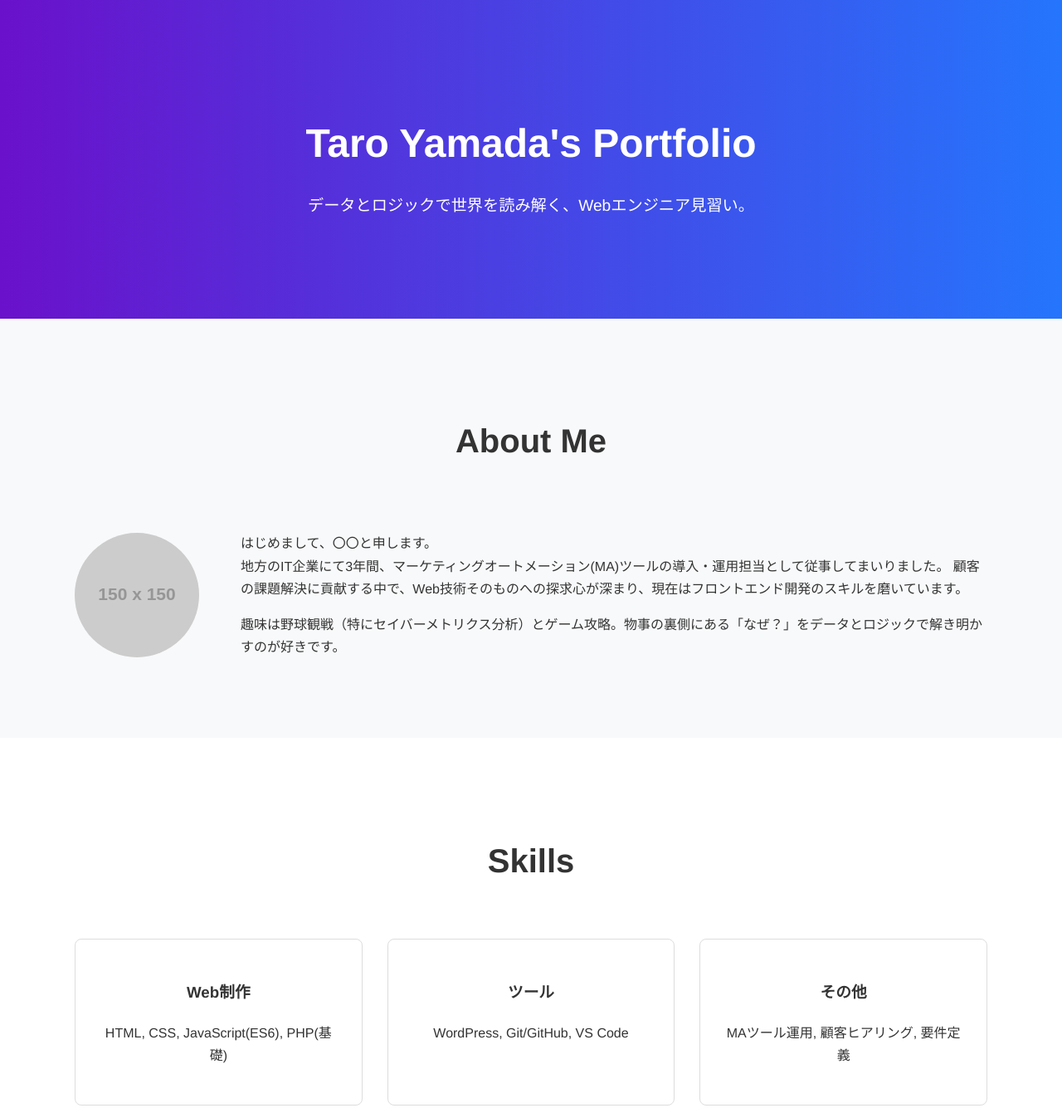
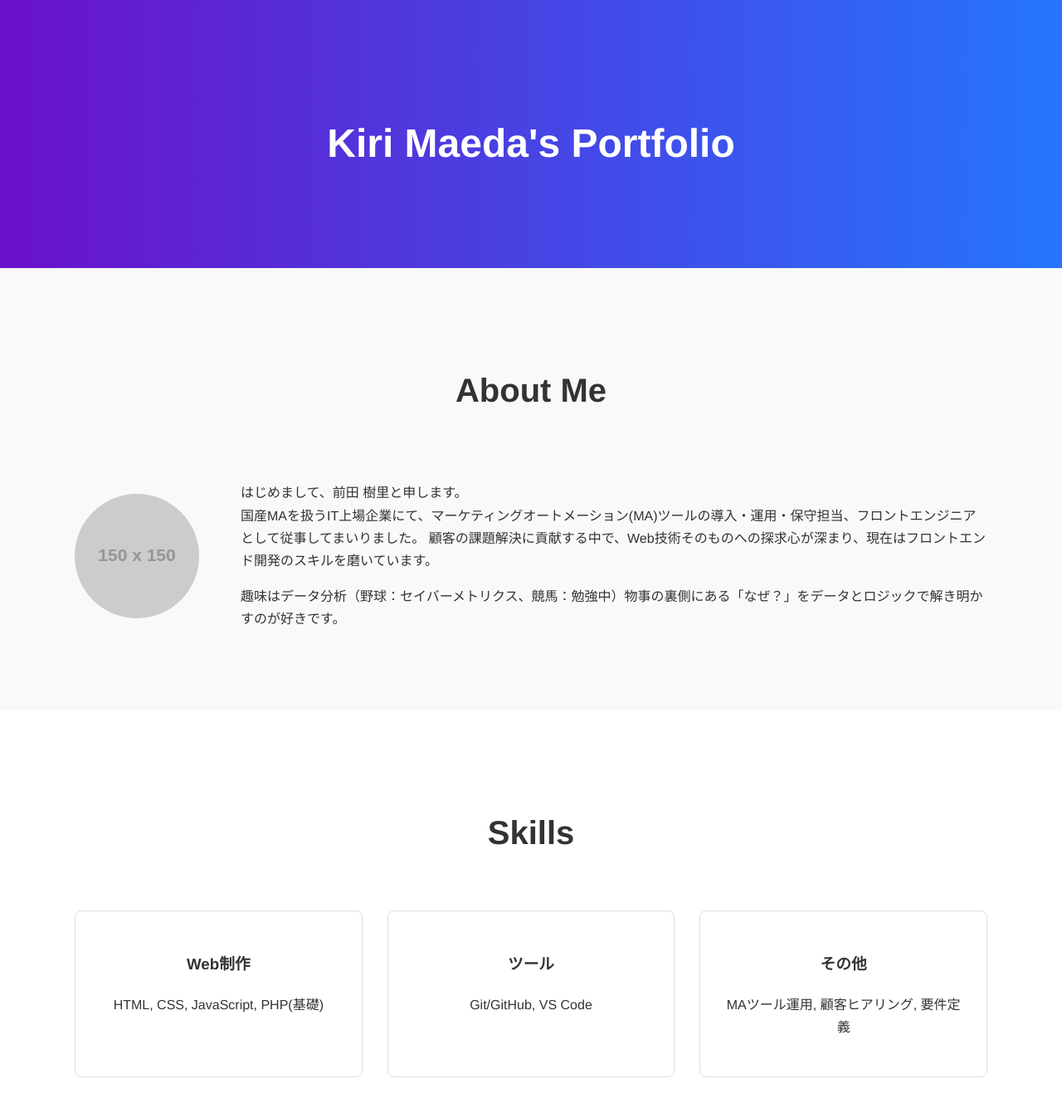
Before and after one commit to krm0416/krm0416.github.io, a plain HTML site: page index.html in a window 1280 px wide. Shown: the part 80-1415 px from the top of the page at 83% size. Drawn offline with Linux system fonts and the light colour scheme; placeholder pictures from the web are drawn by us.

Commit message:
Update index.html

```diff
--- a/index.html
+++ b/index.html
@@ -3,7 +3,7 @@
 <head>
     <meta charset="UTF-8">
     <meta name="viewport" content="width=device-width, initial-scale=1.0">
-    <title>〇〇のポートフォリオサイト</title> <link rel="stylesheet" href="css/style.css">
+    <title>Kiri Maeda's PortFolio Site</title> <link rel="stylesheet" href="css/style.css">
 </head>
 <body>
 
@@ -25,7 +25,7 @@
 
         <section class="hero">
             <div class="container">
-                <h2>Taro Yamada's Portfolio</h2> <p>データとロジックで世界を読み解く、Webエンジニア見習い。</p> </div>
+                <h2>Kiri Maeda's Portfolio</h2></div>
         </section>
 
         <section id="about" class="section">
@@ -34,11 +34,11 @@
                 <div class="about-content">
                     <img src="https://via.placeholder.com/150" alt="プロフィール写真" class="profile-pic"> <div class="about-text">
                         <p>
-                            はじめまして、〇〇と申します。<br> 地方のIT企業にて3年間、マーケティングオートメーション(MA)ツールの導入・運用担当として従事してまいりました。
+                            はじめまして、前田 樹里と申します。<br> 国産MAを扱うIT上場企業にて、マーケティングオートメーション(MA)ツールの導入・運用・保守担当、フロントエンジニアとして従事してまいりました。
                             顧客の課題解決に貢献する中で、Web技術そのものへの探求心が深まり、現在はフロントエンド開発のスキルを磨いています。
                         </p>
                         <p>
-                            趣味は野球観戦（特にセイバーメトリクス分析）とゲーム攻略。物事の裏側にある「なぜ？」をデータとロジックで解き明かすのが好きです。
+                            趣味はデータ分析（野球：セイバーメトリクス、競馬：勉強中）物事の裏側にある「なぜ？」をデータとロジックで解き明かすのが好きです。
                         </p>
                     </div>
                 </div>
@@ -51,11 +51,11 @@
                 <div class="skills-grid">
                     <div class="skill-item">
                         <h3>Web制作</h3>
-                        <p>HTML, CSS, JavaScript(ES6), PHP(基礎)</p>
+                        <p>HTML, CSS, JavaScript, PHP(基礎)</p>
                     </div>
                     <div class="skill-item">
                         <h3>ツール</h3>
-                        <p>WordPress, Git/GitHub, VS Code</p>
+                        <p>Git/GitHub, VS Code</p>
                     </div>
                     <div class="skill-item">
                         <h3>その他</h3>
@@ -98,7 +98,7 @@
 
     <footer class="footer">
         <div class="container">
-            <p>&copy; 2025 Your Name. All Rights Reserved.</p> </div>
+            <p>&copy; 2025 Kiri Maeda. All Rights Reserved.</p> </div>
     </footer>
 
      <script>
```
